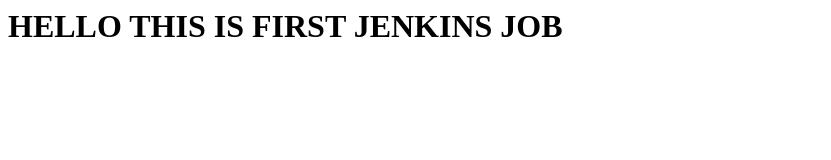
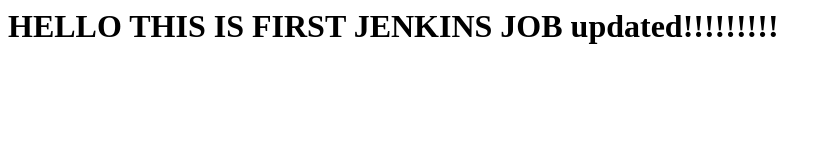
Before and after one commit to dector3577/myweb, a plain HTML site: page index.html in a window 1280 px wide. Shown: the whole page, without its empty margins (0-831 px from the left). Drawn offline with Linux system fonts and the light colour scheme.

Commit message:
this is second upate

```diff
--- a/index.html
+++ b/index.html
@@ -1 +1 @@
-<h1>HELLO THIS IS FIRST JENKINS JOB</h1>
+<h1>HELLO THIS IS FIRST JENKINS JOB updated!!!!!!!!!</h1>
```
Also changed, not shown: token.txt (added), 1 other file.
